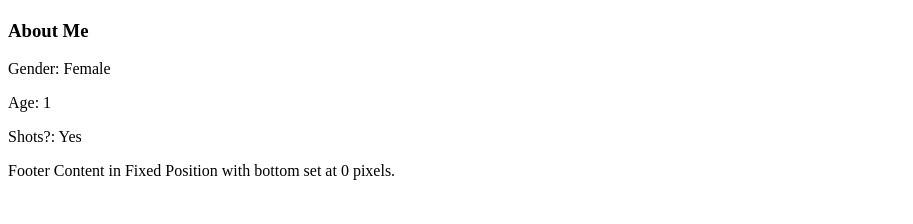
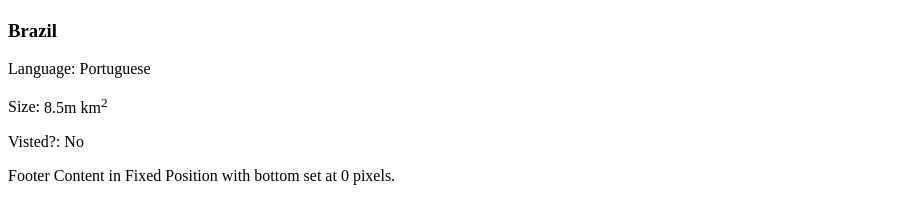
Before and after one commit to GuigoKretly/wdd130, a plain HTML site: page week3/overlay.html in a window 1280 px wide. Shown: the part 370-594 px from the top of the page, without its empty margins (0-913 px from the left). Drawn offline with Linux system fonts and the light colour scheme.

Commit message:
Nem information in overlay.html

```diff
--- a/week3/overlay.html
+++ b/week3/overlay.html
@@ -9,12 +9,12 @@
     <main>
         <h2>CSS Layout: Position Absolute</h2>
         <div class="herodiv">
-            <img src="http://placekitten.com/850/300" alt="Kitten placeholder image" width="850" height="300">
+            <img src="http://loremflickr.com/700/300/brazil" alt="Kitten placeholder image" width="850" height="300">
             <section class="stats">
-                <h3>About Me</h3>
-                <p>Gender: <span id="gender">Female</span></p>
-                <p>Age: <span id="age">1</span></p>
-                <p>Shots?: <span id="shots">Yes</span></p>
+                <h3>Brazil</h3>
+                <p>Language: <span id="lan">Portuguese</span></p>
+                <p>Size: <span id="size">8.5m km<sup>2</up></span></p>
+                <p>Visted?: <span id="visit">No</span></p>
             </section>
         </div>
     </main>
```
